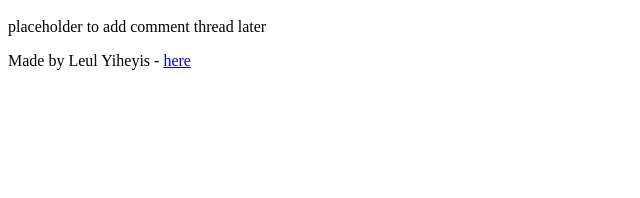
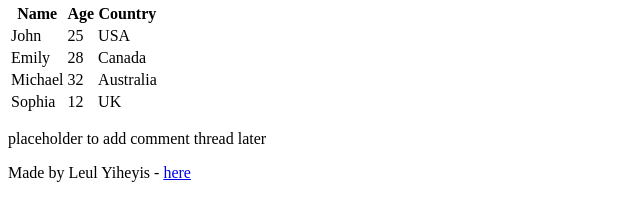
Before and after one commit to leulyk/My_First_Portfolio, a plain HTML site: page html_basic/index.html in a window 1280 px wide. Shown: the part 678-876 px from the top of the page, without its empty margins (0-640 px from the left). Before the commit the page ends 800 px from the top, so only its background shows below. Drawn offline with Linux system fonts and the light colour scheme.

Commit message:
add table

```diff
--- a/html_basic/index.html
+++ b/html_basic/index.html
@@ -23,6 +23,36 @@
                 <a href="#">
                     <img src="https://i.ibb.co/gTDZZT8/ALX-Logo-07.png" />
                 </a>
+                <table>
+                    <thead>
+                        <th>Name</th>
+                        <th>Age</th>
+                        <th>Country</th>
+                    </thead>
+                        <tr>
+                            <td>John</td>
+                            <td>25</td>
+                            <td>USA</td>
+                        </tr>
+                        <tr>
+                            <td>Emily</td>
+                            <td>28</td>
+                            <td>Canada</td>
+                        </tr>
+                        <tr>
+                            <td>Michael</td>
+                            <td>32</td>
+                            <td>Australia</td>
+                        </tr>
+                        <tr>
+                            <td>Sophia</td>
+                            <td>12</td>
+                            <td>UK</td>
+                        </tr>
+                    <tbody>
+
+                    </tbody>
+                </table>
             </article>
             <aside>
                 <p>placeholder to add comment thread later</p>
```
